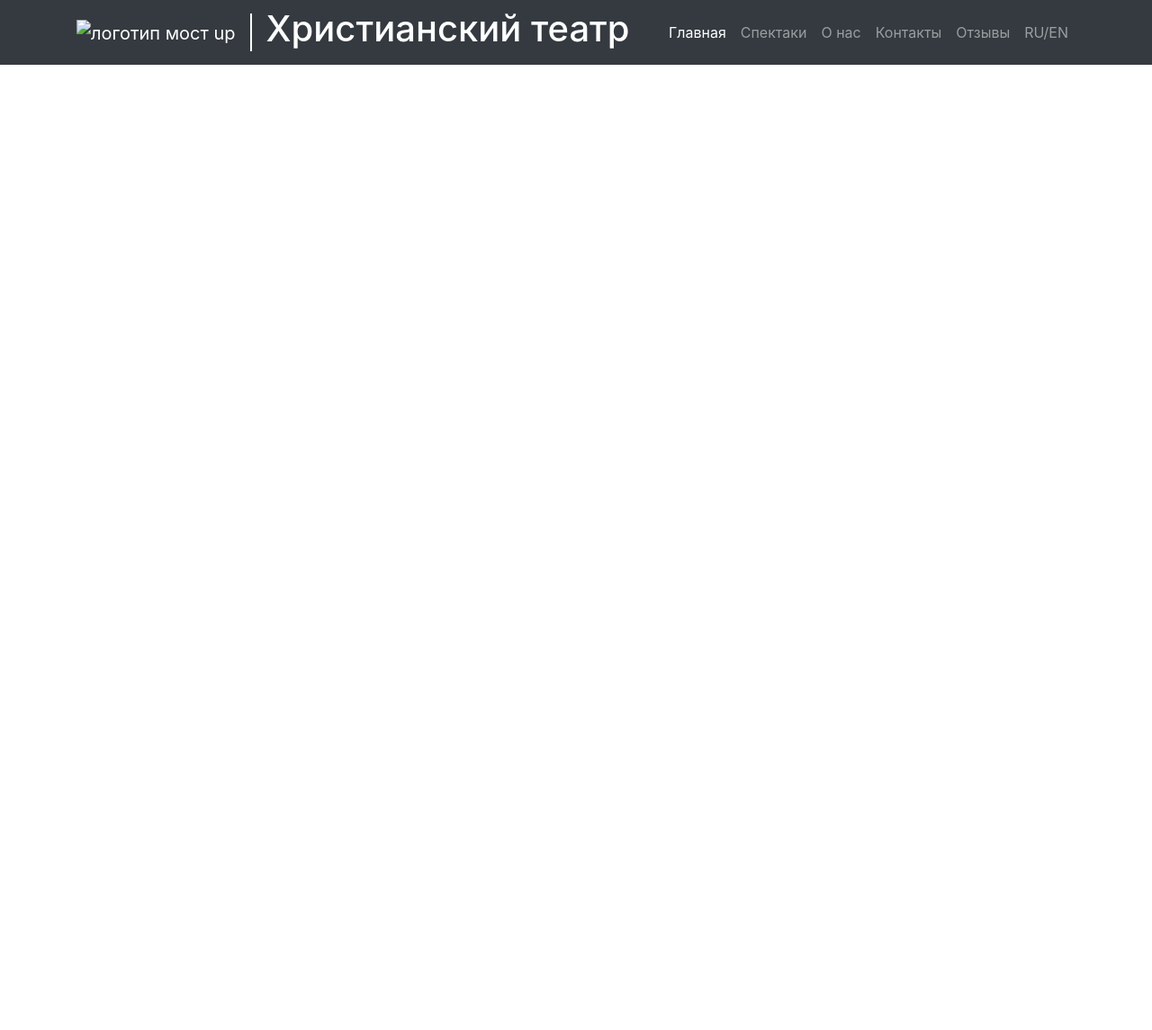
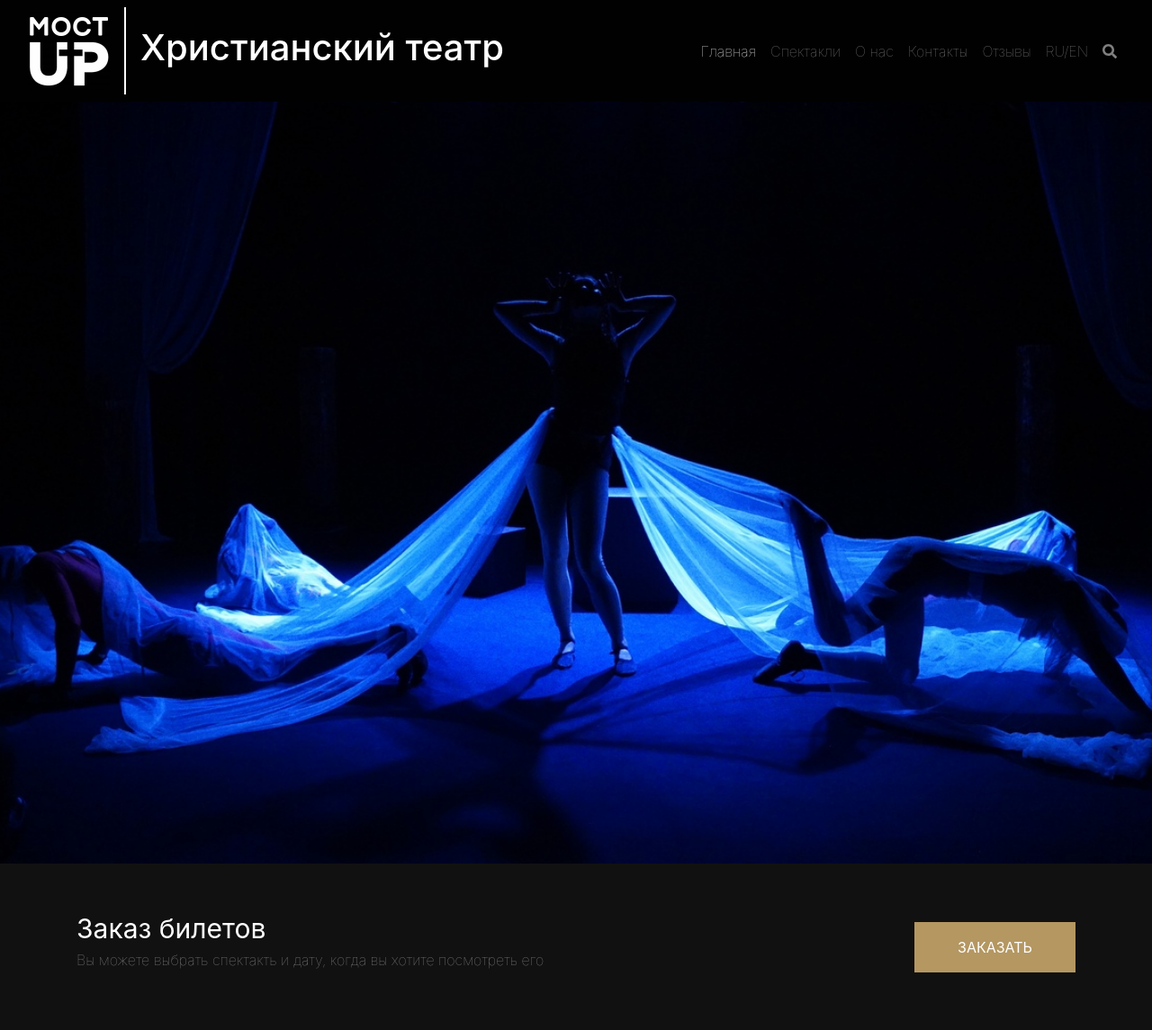
Before and after one commit to KirillTovpinets/mostup, a plain HTML site: page index.html in a window 1280 px wide. Shown: the whole page at 90% size. Before the commit the page ends 800 px from the top, so only its background shows below. Drawn offline with nearby package versions, Linux system fonts and the light colour scheme; files that its build step writes are made by us from their sources; files whose address does not match are found by name.

Commit message:
add by ticket section

```diff
--- a/index.html
+++ b/index.html
@@ -3,14 +3,15 @@
 <head>
 	<meta charset="UTF-8">
 	<meta name="viewport" content="width=device-width, initial-scale=1.0">
+	<link rel="stylesheet" href="https://stackpath.bootstrapcdn.com/bootstrap/4.4.1/css/bootstrap.min.css" integrity="sha384-Vkoo8x4CGsO3+Hhxv8T/Q5PaXtkKtu6ug5TOeNV6gBiFeWPGFN9MuhOf23Q9Ifjh" crossorigin="anonymous">
+	<link rel="stylesheet" href="https://use.fontawesome.com/releases/v5.1.1/css/all.css" integrity="sha384-O8whS3fhG2OnA5Kas0Y9l3cfpmYjapjI0E4theH4iuMD+pLhbf6JI0jIMfYcK3yZ" crossorigin="anonymous">
 	<link rel="stylesheet" href="styles.css">
-	<link rel="stylesheet" href="https://stackpath.bootstrapcdn.com/bootstrap/4.4.1/css/bootstrap.min.css" integrity="sha384-Vkoo8x4CGsO3+Hhxv8T/Q5PaXtkKtu6ug5TOeNV6gBiFeWPGFN9MuhOf23Q9Ifjh" crossorigin="anonymous">
 	<title>Document</title>
 </head>
 <body>
-	<header>
+	<header class="header">
 		<nav class="navbar navbar-expand-sm navbar-dark bg-dark">
-			<div class="container">
+			<div class="container-fluid">
 				<a class="navbar-brand" href="#">
 					<img src="./img/logo.png" alt="логотип мост up">
 				</a>
@@ -25,7 +26,7 @@
 							<a class="nav-link" href="#">Главная<span class="sr-only">(current)</span></a>
 						</li>
 						<li class="nav-item">
-							<a class="nav-link" href="#">Спектаки</a>
+							<a class="nav-link" href="#">Спектакли</a>
 						</li>
 						<li class="nav-item">
 							<a class="nav-link" href="#">О нас</a>
@@ -39,16 +40,34 @@
 						<li class="nav-item">
 							<a class="nav-link" href="#">RU/EN</a>
 						</li>
+						<li class="nav-item">
+							<a href="#" class="nav-link">
+								<i class="fas fa-search"></i>
+							</a>
+						</li>
 					</ul>
 				</div>
 			</div>
 		</nav>
 	</header>
-	<main class="main-content"></main>
+	<main class="main-content">
+		<section class="get-ticket section">
+			<div class="container">
+				<div class="get-ticket__row d-flex justify-content-between">
+					<div class="get-ticket__text-container">
+						<span class="get-ticket__title">Заказ билетов</span>
+						<p class="get-ticket__description">Вы можете выбрать спектакть и дату, когда вы хотите посмотреть его</p>
+					</div>
+					<button class="btn btn-warning my-auto btn-lg">Заказать</button>
+				</div>
+			</div>
+		</section>
+	</main>
 	<footer class="footer"></footer>
 
 	<script src="https://code.jquery.com/jquery-3.4.1.slim.min.js" integrity="sha384-J6qa4849blE2+poT4WnyKhv5vZF5SrPo0iEjwBvKU7imGFAV0wwj1yYfoRSJoZ+n" crossorigin="anonymous"></script>
 	<script src="https://cdn.jsdelivr.net/npm/popper.js@1.16.0/dist/umd/popper.min.js" integrity="sha384-Q6E9RHvbIyZFJoft+2mJbHaEWldlvI9IOYy5n3zV9zzTtmI3UksdQRVvoxMfooAo" crossorigin="anonymous"></script>
 	<script src="https://stackpath.bootstrapcdn.com/bootstrap/4.4.1/js/bootstrap.min.js" integrity="sha384-wfSDF2E50Y2D1uUdj0O3uMBJnjuUD4Ih7YwaYd1iqfktj0Uod8GCExl3Og8ifwB6" crossorigin="anonymous"></script>
+	<script defer src="https://use.fontawesome.com/releases/v5.1.1/js/all.js" integrity="sha384-BtvRZcyfv4r0x/phJt9Y9HhnN5ur1Z+kZbKVgzVBAlQZX4jvAuImlIz+bG7TS00a" crossorigin="anonymous"></script>
 </body>
 </html>
--- /dev/null
+++ b/scss/buttons.scss
@@ -0,0 +1,17 @@
+@import './variables.scss';
+
+.btn{
+	padding: 1rem 3rem;
+	border-radius: 0px;
+	border: none;
+	text-transform: uppercase;
+	font-size: 1rem;
+}
+
+.btn-warning{
+	background-color: $warning;
+	&:hover {
+		background-color: $warningHover;
+		color: $white;
+	}
+}
--- /dev/null
+++ b/scss/variables.scss
@@ -0,0 +1,11 @@
+//color
+$white: 									#fff;
+$black: 									#010101;
+$dark-gray:									#111;
+
+//font
+$mainfont: 									'Roboto', sans-serif;
+
+//bootstrap override
+$warning:					#b49761;
+$warningHover: 			#a49f95;
--- a/styles.scss
+++ b/styles.scss
@@ -1,8 +1,31 @@
-//Variables
-$white: 								#fff;
+@import url('https://fonts.googleapis.com/css2?family=Roboto&display=swap');
+@import './scss/buttons.scss';
+@import './scss/variables.scss';
 
+*{
+	box-sizing: border-box;
+}
 
+body{
+	p{
+		font-weight: lighter;
+	}
+}
+
+.header{
+	height: 120vh;
+	background-image: url('./img/front-image.jpg');
+	background-size: cover;
+	background-position: center;
 	.navbar{
+		position: fixed;
+		top: 0;
+		left: 0;
+		width: 100%;
+		font-weight: lighter;
+		&.bg-dark{
+			background-color: $black !important;
+		}
 		.navbar-brand{
 			padding-right: 1rem;
 			border-right: 2px solid $white;
@@ -16,3 +39,25 @@ $white: 								#fff;
 			color: $white;
 		}
 	}
+}
+
+.main-content{
+	& * {
+		color: $white;
+	}
+
+	.section {
+		padding: 50px 0px;
+	}
+
+	.get-ticket{
+		&__title{
+			font-size: 30px;
+		}
+
+		&__description{
+			opacity: .5;
+		}
+		background-color: $dark-gray;
+	}
+}
```
Also changed, not shown: img/front-image.jpg (added), img/logo.png (added), 1 other file. Lines whose indentation alone changed are shown as unchanged.
